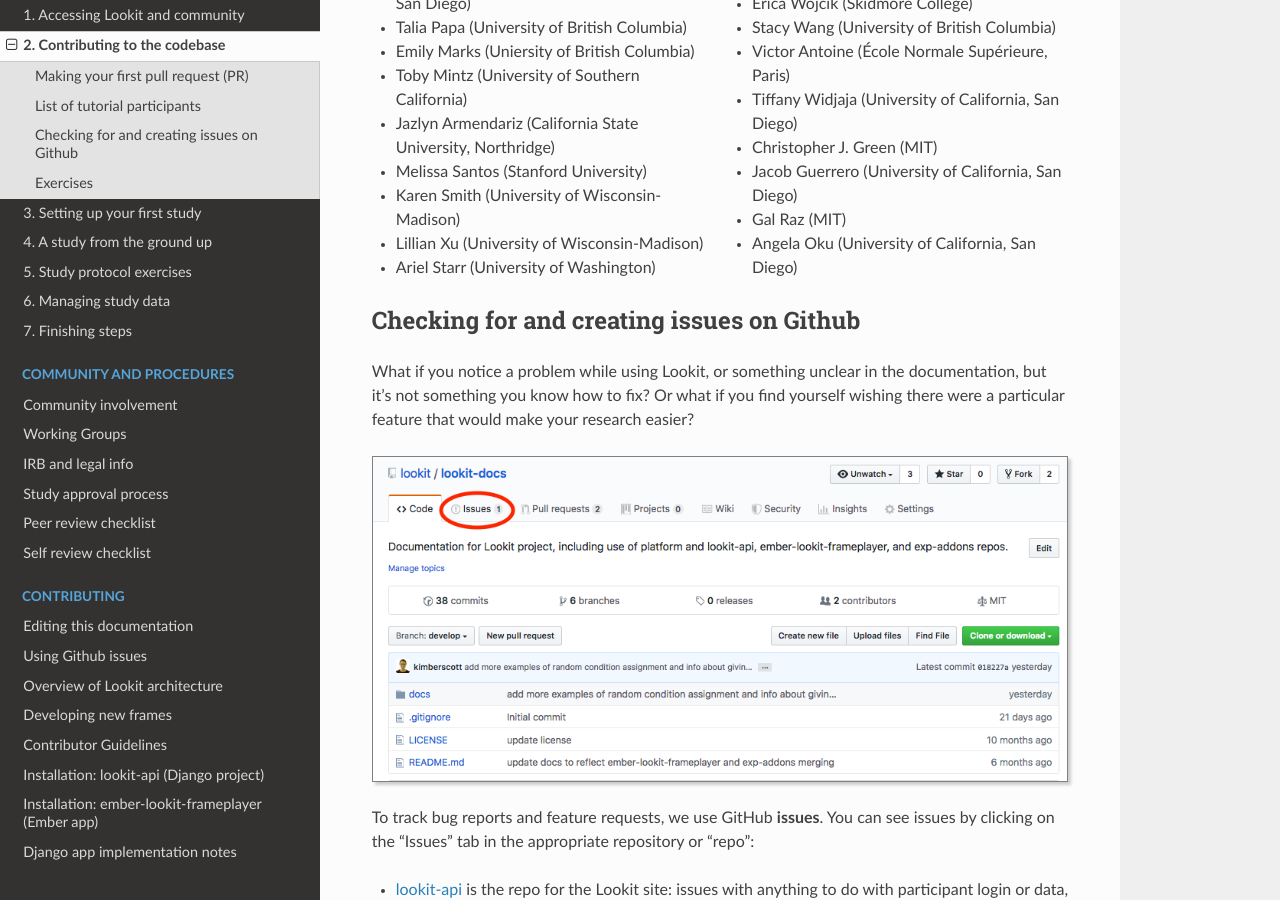
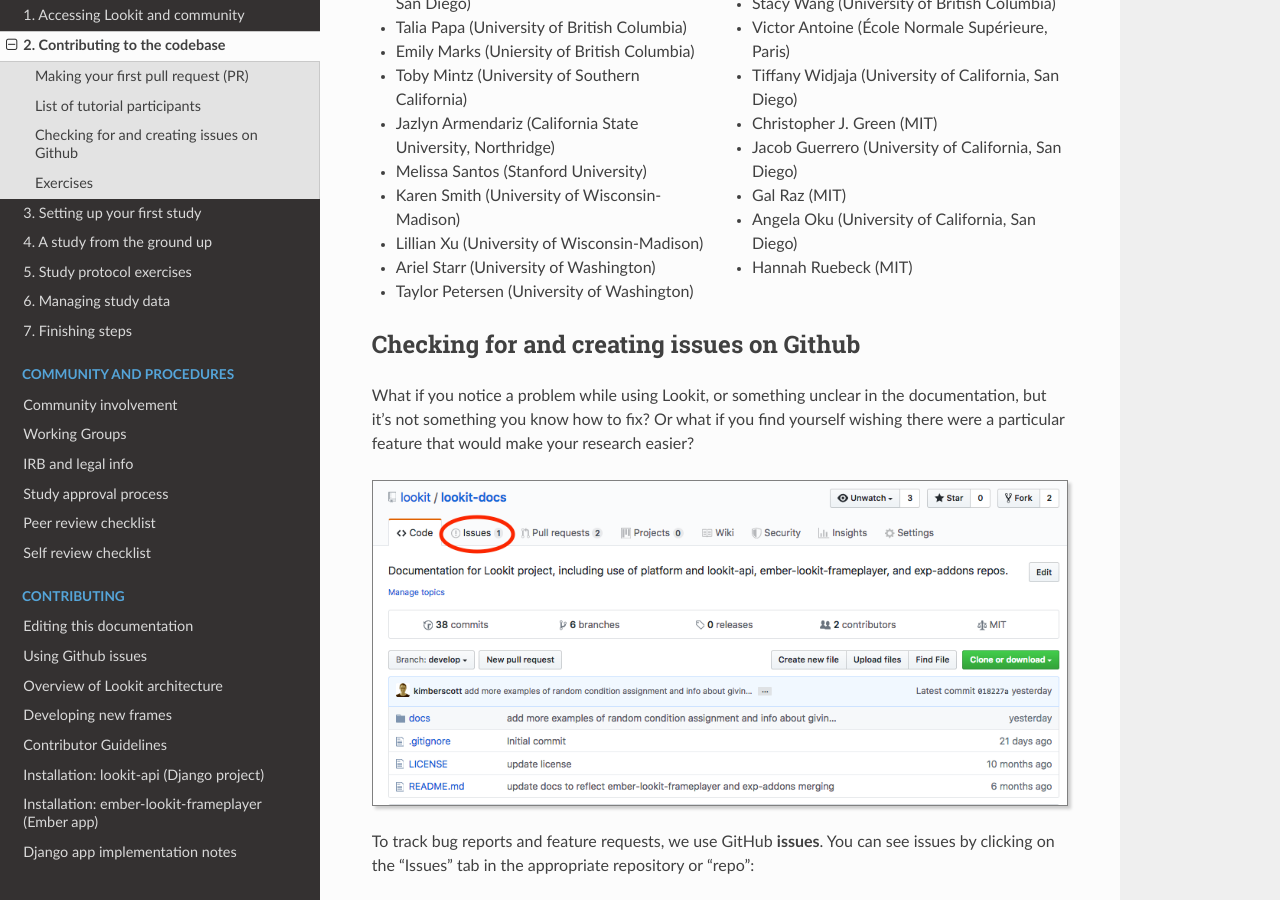
Before and after one commit to lookit/lookit-docs, a Sphinx documentation site: the page built from docs/source/tutorial-contributing.rst, in a window 1280 px wide and 900 px high, scrolled down 6321 px. Built offline with Sphinx 7.4.7 and the Read the Docs theme 2.0.0, drawn with Linux system fonts in a browser that asks for light colours.

Commit message:
Add tutorial participant to list

```diff
--- a/docs/source/tutorial-contributing.rst
+++ b/docs/source/tutorial-contributing.rst
@@ -215,6 +215,7 @@
 - Jacob Guerrero (University of California, San Diego)
 - Gal Raz (MIT)
 - Angela Oku (University of California, San Diego)
+- Hannah Ruebeck (MIT)
 
 .. _Github issues overview:
 
```
